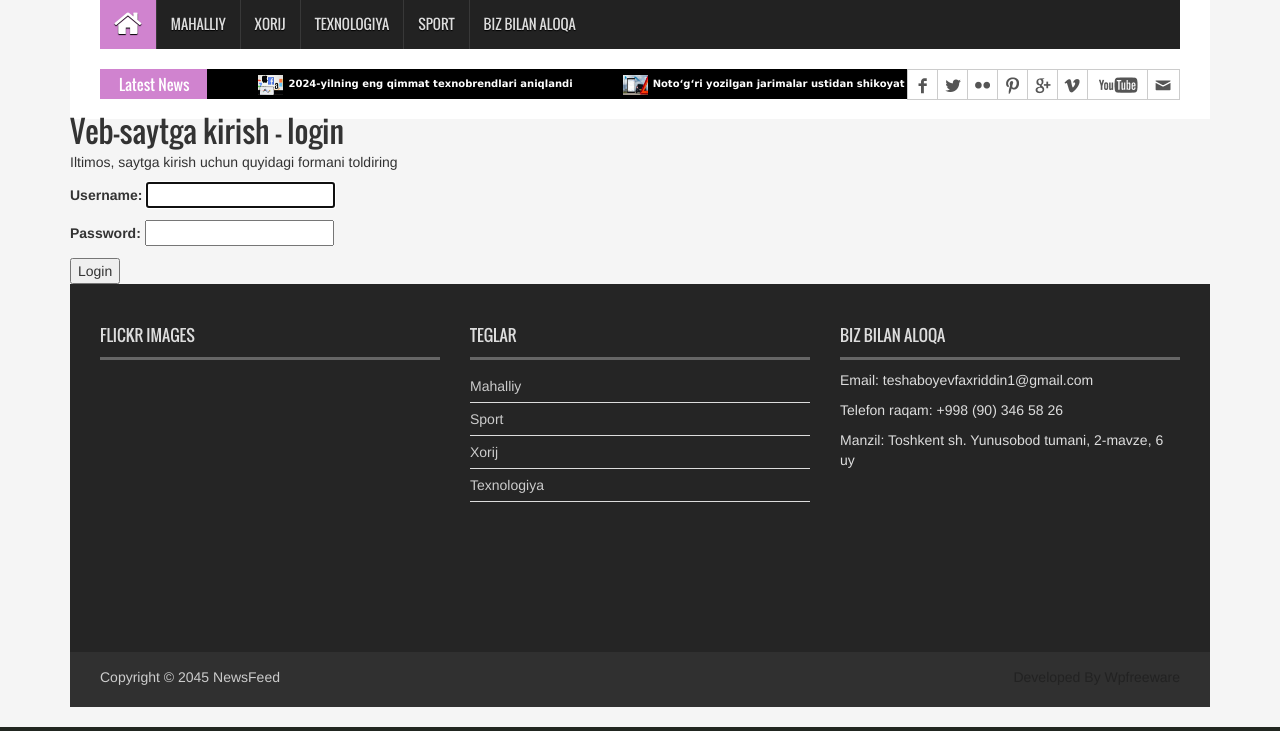
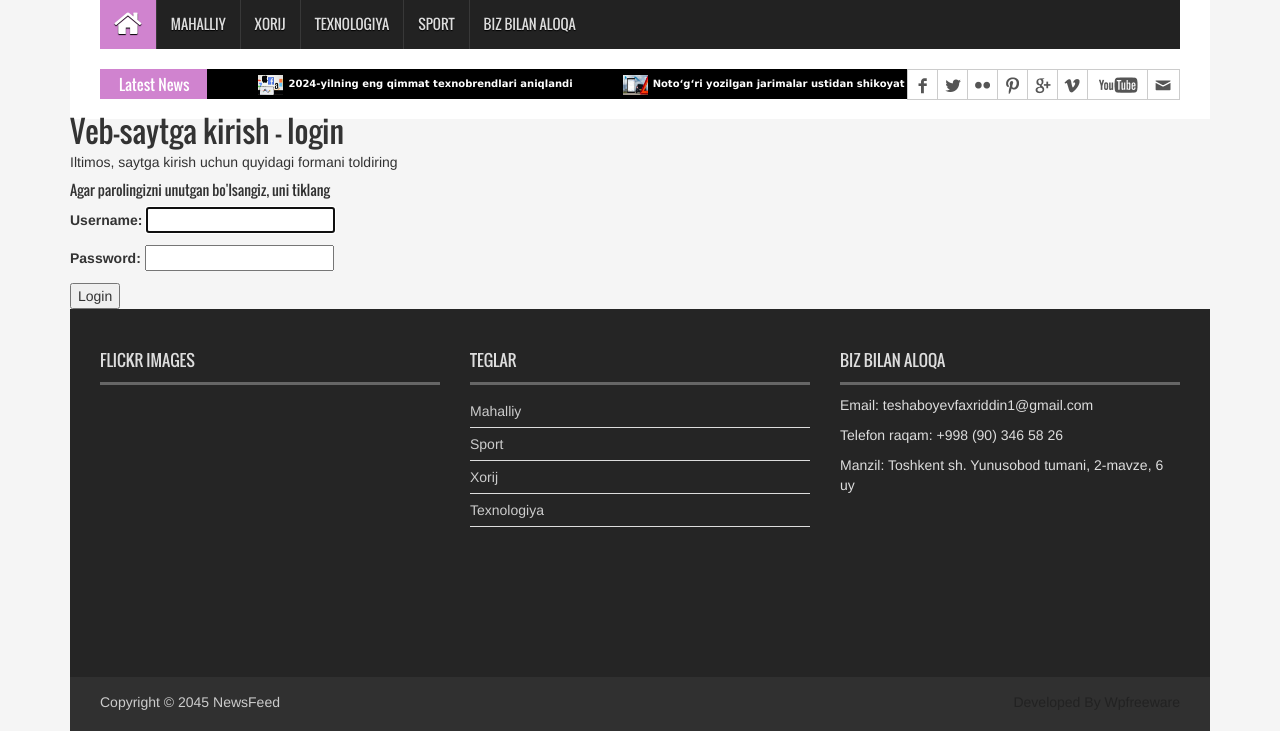
Before and after one commit to Faxriddin2oo2/news_project, a Django app: page /account/login/ in a window 1280 px wide. Shown: the part 197-928 px from the top of the page. Run offline with Django 5.2, Linux system fonts and the light colour scheme; data comes from the database, SQL or seed files in the repository; both versions use the stored data as it was after the commit; some libraries are stand-ins or nearby versions.

Commit message:
some updates at login section

```diff
--- a/templates/registration/login.html
+++ b/templates/registration/login.html
@@ -6,6 +6,7 @@
 
     <h2>Veb-saytga kirish - login</h2>
     <p>Iltimos, saytga kirish uchun quyidagi formani toldiring</p>
+    <h5>Agar parolingizni unutgan bo'lsangiz, uni <a href="{% url 'password_reset' %}">tiklang</a></h5>
 
     <form method="post">{% csrf_token %}
         {{ form.as_p }}
```
Also changed, not shown: db.sqlite3.
